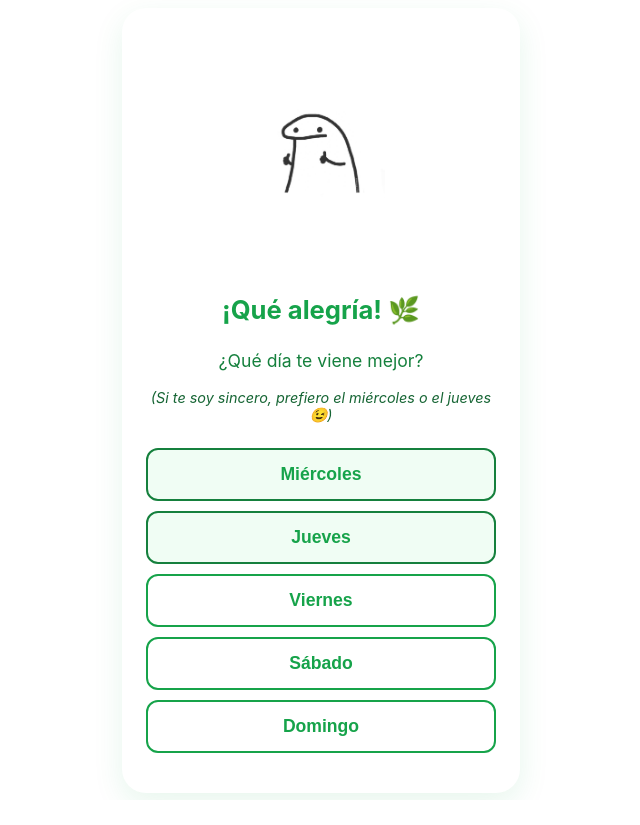
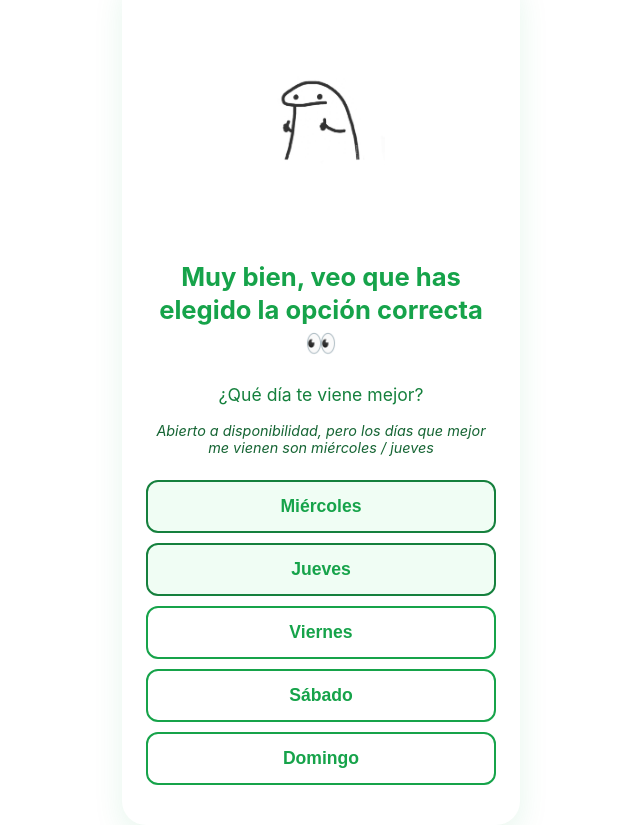
Before and after one commit to whb4hb95w4-pixel/invitacion, a plain HTML site: page index.html in a window 1280 px wide. Both pictures are taken after a click on the button "¡Sí!". Shown: the whole page, without its empty margins (319-959 px from the left). Before the commit the page ends 800 px from the top, so only its background shows below. Drawn offline with Linux system fonts and the light colour scheme.

Commit message:
Update index.html

```diff
--- a/index.html
+++ b/index.html
@@ -163,9 +163,9 @@
 
     <div id="step2" class="container hidden">
         <img src="foto2.jpg" alt="Alegría" class="event-img">
-        <h1>¡Qué alegría! 🌿</h1>
+        <h1>Muy bien, veo que has elegido la opción correcta👀</h1>
         <p>¿Qué día te viene mejor?</p>
-        <p class="hint">(Si te soy sincero, prefiero el miércoles o el jueves 😉)</p>
+        <p class="hint">Abierto a disponibilidad, pero los días que mejor me vienen son miércoles / jueves</p>
         <div class="days-grid">
             <button class="day-btn preferred" onclick="finish('Miércoles')">Miércoles</button>
             <button class="day-btn preferred" onclick="finish('Jueves')">Jueves</button>
```
